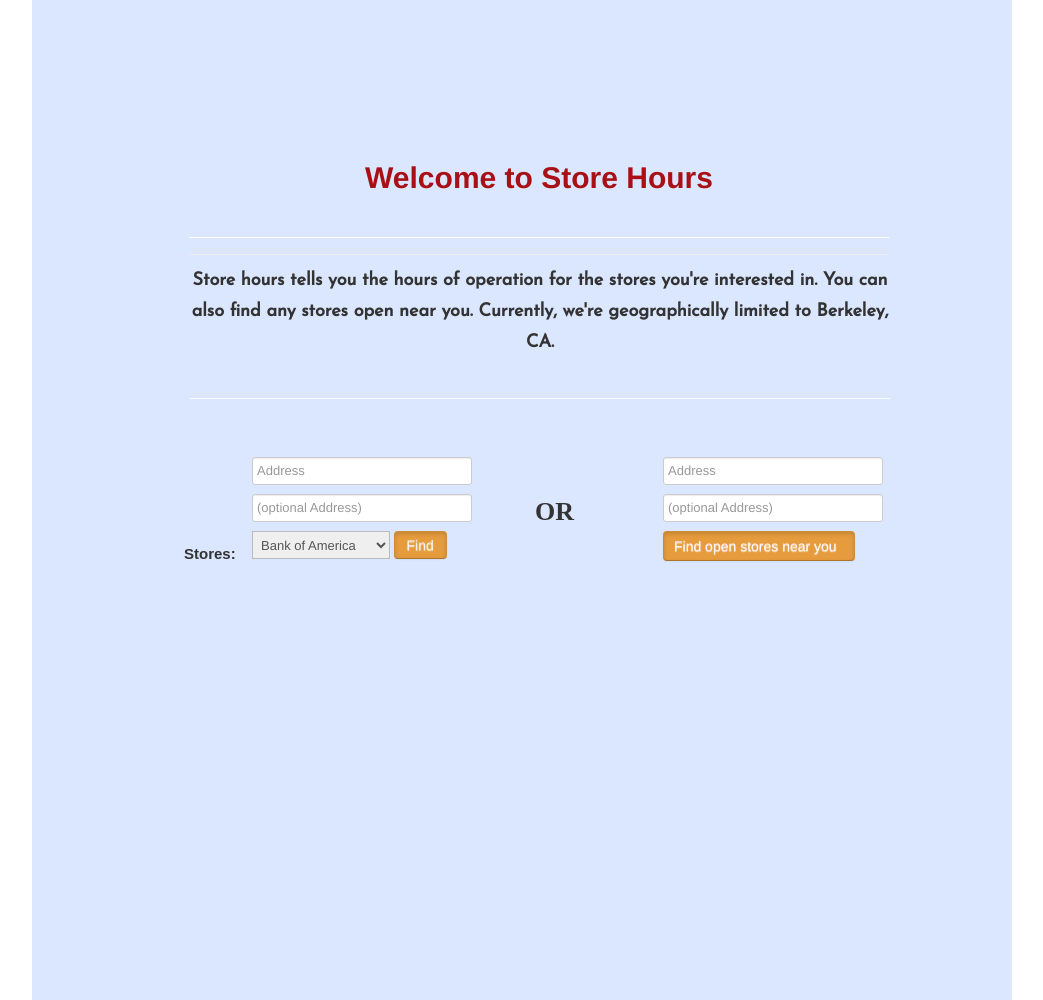
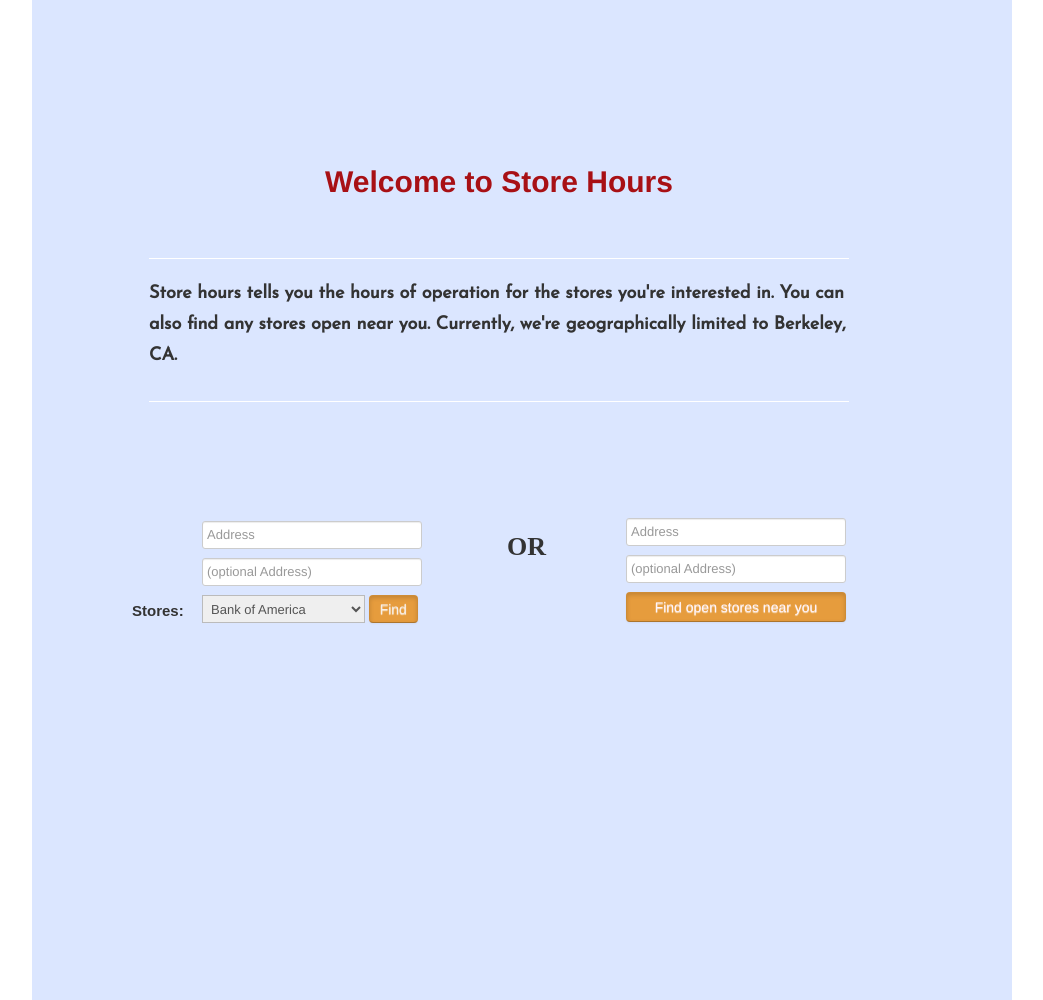
Before and after one commit to kilimchoi/Store-Hours, a Django app: page /index/ in a window 1280 px wide. Shown: the whole page, without its empty margins (118-1161 px from the left). Run offline with Django 3.2, Linux system fonts and the light colour scheme; some web fonts are replaced.

Commit message:
fixed the lining issue

```diff
--- a/store_locator/templates/static/css/index.css
+++ b/store_locator/templates/static/css/index.css
@@ -1,18 +1,18 @@
 /* CSS Document */
-html {
-  background-color: #dbe6ff;
+html
+{
+    background-color:#dbe6ff;
 }
+
 h1 {
   border-bottom: 1px solid #ffffff;
   width: 700px;
-  height: 74px;
-  text-align: center;
-  color: #a81015;
-}
+  height: 91px;
+  }
 
 
 #page-wrapper {
-  background-color: #dbe6ff;
+  background-color:#dbe6ff;
   position: relative;
   width: 980px;
   /* centers the document */
@@ -33,16 +33,31 @@ h1 {
 [class*="dom-heading"] {
   margin: 0;
 }
+.page-header {
+  border-bottom: 1px solid #ffffff;
+  width: 700px;
+  height: 74px;
+  position: absolute;
+  top: 149px;
+  left: 117px;
+}
+.page-header h1 {
+  text-align: center;
+  color: #a81015;
+}
 .dom-heading.dom-heading-1 {
   font-family:"josefin sans";
   font-size: 18px;
   line-height: 31px;
+  border-top: none;
+  border-right: none;
   border-bottom: 1px solid #ffffff;
+  border-left: none;
   width: 700px;
-  height: 133px;
+  height: 123px;
   position: absolute;
-  top: 265px;
-  left: 158px;
+  top: 278px;
+  left: 117px;
 }
 .dom-heading.dom-heading-2 {
   font-family:"sansita one";
@@ -51,8 +66,8 @@ h1 {
   width: 42px;
   height: 34px;
   position: absolute;
-  top: 496px;
-  left: 503px;
+  top: 531px;
+  left: 475px;
 }
 .dom-heading.dom-heading-3 {
   font-family:"Arial";
@@ -61,11 +76,11 @@ h1 {
   width: 52px;
   height: 31px;
   position: absolute;
-  top: 538px;
-  left: 152px;
+  top: 595px;
+  left: 100px;
 }
 div .btn.btn-1 {
-  text-align: left;
+  text-align: center;
   font-family:"helvetica neue";
   font-size: 14px;
   background: #e69c3d;
@@ -75,20 +90,20 @@ div .btn.btn-1 {
   -webkit-box-shadow: 0px 1px 2px 0px rgba(0, 0, 0, 0.0470588), inset 0px 2px 4px 0px rgba(0, 0, 0, 0.14902);
   -o-box-shadow: 0px 1px 2px 0px rgba(0, 0, 0, 0.0470588), inset 0px 2px 4px 0px rgba(0, 0, 0, 0.14902);
   box-shadow: 0px 1px 2px 0px rgba(0, 0, 0, 0.0470588), inset 0px 2px 4px 0px rgba(0, 0, 0, 0.14902);
-  width: 192px;
+  width: 220px;
   height: 30px;
 }
 div .btn.btn-2 {
   background: #e69c3d;
+  color: #f7efe8;
   font-family:"helvetica neue";
   font-size: 14px;
-  color: #f7efe8;
+  text-align: center;
   text-shadow: 0px 1px 1px rgba(255, 255, 255, 0.74902);
   -moz-box-shadow: 0px 1px 2px 0px rgba(0, 0, 0, 0.0470588), inset 0px 2px 4px 0px rgba(0, 0, 0, 0.14902);
   -webkit-box-shadow: 0px 1px 2px 0px rgba(0, 0, 0, 0.0470588), inset 0px 2px 4px 0px rgba(0, 0, 0, 0.14902);
   -o-box-shadow: 0px 1px 2px 0px rgba(0, 0, 0, 0.0470588), inset 0px 2px 4px 0px rgba(0, 0, 0, 0.14902);
   box-shadow: 0px 1px 2px 0px rgba(0, 0, 0, 0.0470588), inset 0px 2px 4px 0px rgba(0, 0, 0, 0.14902);
-  width: 53px;
 }
 div input.textinput.input.textinput-1 {
   width: 178px;
@@ -101,29 +116,18 @@ div.div-1 {
   width: 213px;
   height: 113px;
   position: absolute;
-  top: 457px;
-  left: 631px;
+  top: 518px;
+  left: 594px;
 }
 div.div-2 {
-  width: 196px;
-  height: 116px;
+  width: 230px;
+  height: 120px;
   position: absolute;
-  top: 457px;
-  left: 220px;
-}
-.page-header {
-  width: 700px;
-  height: 74px;
-  position: absolute;
-  top: 145px;
-  left: 157px;
-}
-.page-header h1 {
-  text-align: center;
-  color: #a81015;
+  top: 521px;
+  left: 170px;
 }
 
 div select {
   margin: 0px;
-  width: 138px;
+  width: 163px;
 }
--- a/store_locator/templates/static/index.html
+++ b/store_locator/templates/static/index.html
@@ -12,13 +12,14 @@
 
   <body>
     <div id="page-wrapper">
-        <div class="page-header">
-          <h1>Welcome to Store Hours
+      <div class="page-header">
+        <h1>Welcome to Store Hours
           <br>
-        </h1></div>
+        </h1>
+      </div>
       <h1 class="dom-heading dom-heading-1">Store hours tells you the hours of operation for the stores you're interested in.
         You can also find any stores open near you. Currently, we're geographically limited
-        to Berkeley, CA.</h1>
+        to Berkeley, CA.&nbsp;</h1>
       <div class="div-1">
         <input class="textinput input.textinput-1" type="text" placeholder="Address">
         <input class="textinput input.textinput-2" type="text" placeholder="(optional Address)">
```
